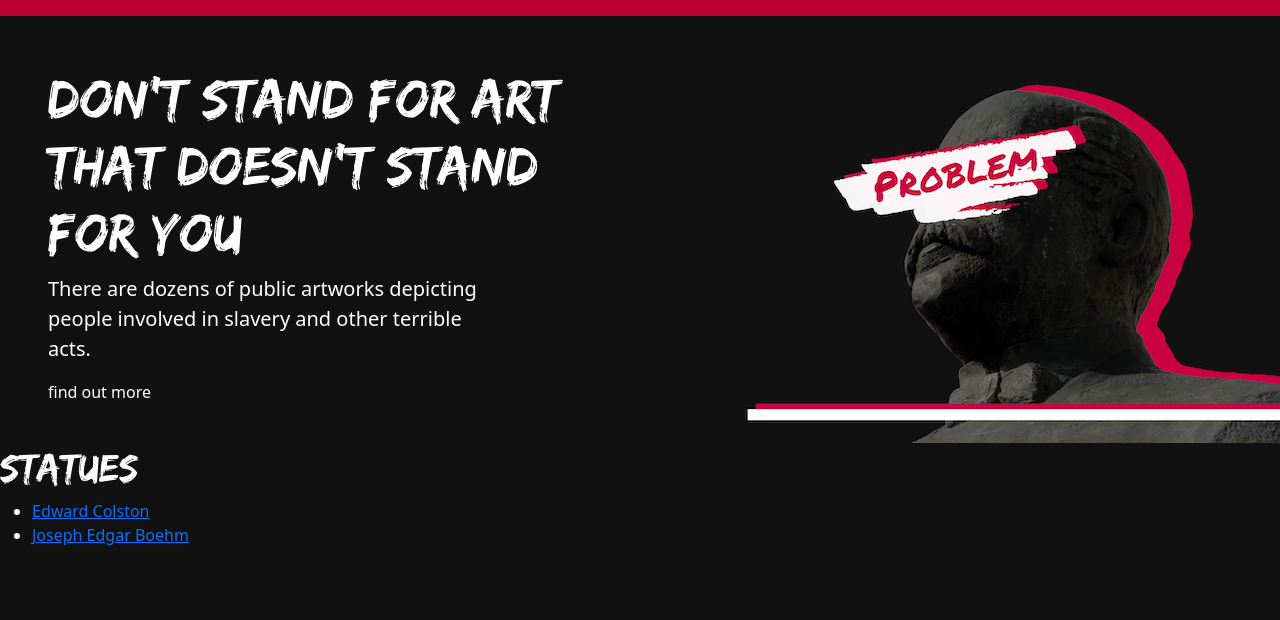
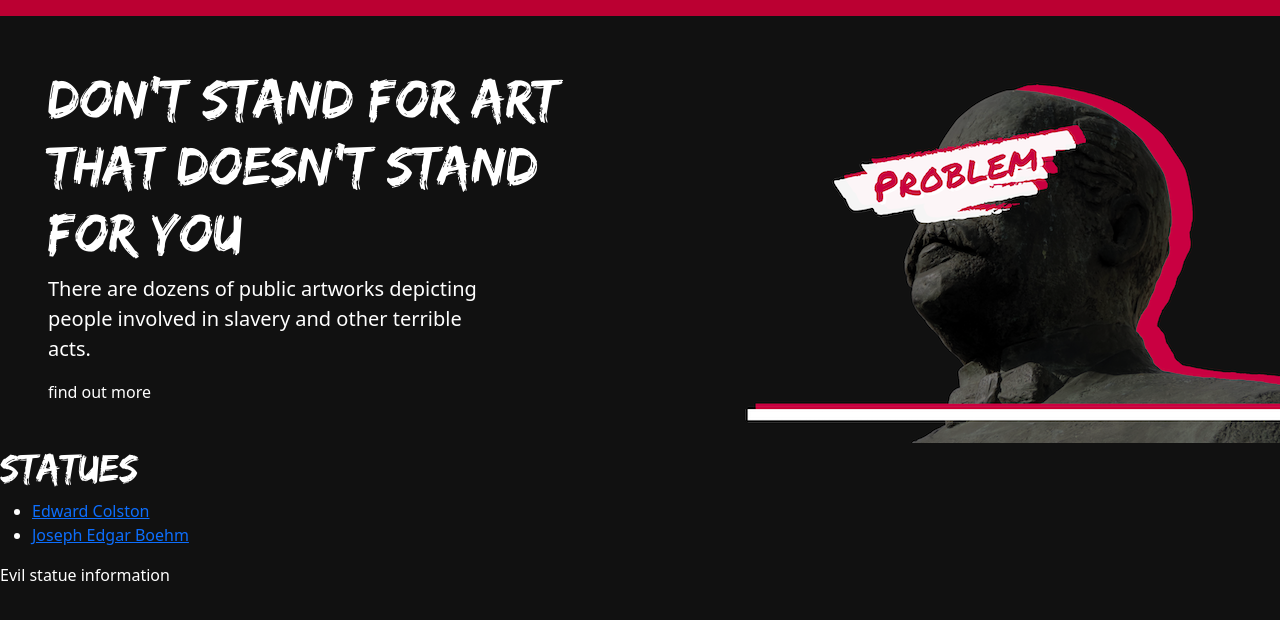
Before and after one commit to Gina-Frankel/statues, a React (Create React App) app: page /StatueDetailContainer in a window 1280 px wide. Shown: the top 620 px of the page. Built offline with nearby package versions, Linux system fonts and the light colour scheme.

Commit message:
adding statue detail container and linking list to container

```diff
--- a/src/components/App.js
+++ b/src/components/App.js
@@ -1,5 +1,5 @@
 import React from "react";
-import { Hero, NavContainer } from "./index.js";
+import { Hero, NavContainer, StatueDetailContainer } from "./index.js";
 import { StatueMenuContainer } from "./StatueMenuContainer.js";
 import { BrowserRouter as Router, Route } from "react-router-dom";
 import "./App.css";
@@ -15,8 +15,8 @@ function App() {
       <div>
         <Hero />
         <Router>
-        <StatueMenuContainer />
-        <Route path="/"></Route>
+          <StatueMenuContainer />
+          <Route path="/StatueDetailContainer" component={StatueDetailContainer} />
         </Router>
       </div>
     </div>
--- /dev/null
+++ b/src/components/StatueDetailContainer.js
@@ -0,0 +1,17 @@
+import React, { Component } from "react";
+
+export class StatueDetailContainer extends Component {
+  // constructor() {
+  //   super();
+  //   this.state = {};
+  // }
+
+  render() {
+
+    return (
+    <div>
+      Evil statue information
+    </div>
+    )
+  }
+}
--- a/src/components/StatueMenuItem.js
+++ b/src/components/StatueMenuItem.js
@@ -3,6 +3,6 @@ import { Link } from "react-router-dom";
 
 export function StatueMenuItem(props) {
   return <li>
-    <Link to="/">{props.value.name}</Link>
+    <Link to="/StatueDetailContainer">{props.value.name}</Link>
     </li>;
 }
--- a/src/components/index.js
+++ b/src/components/index.js
@@ -1,3 +1,4 @@
 export { StatueMenuContainer } from "./StatueMenuContainer";
 export { Hero } from "./Hero.js";
 export { NavContainer } from "./NavContainer";
+export { StatueDetailContainer } from './StatueDetailContainer';
```
